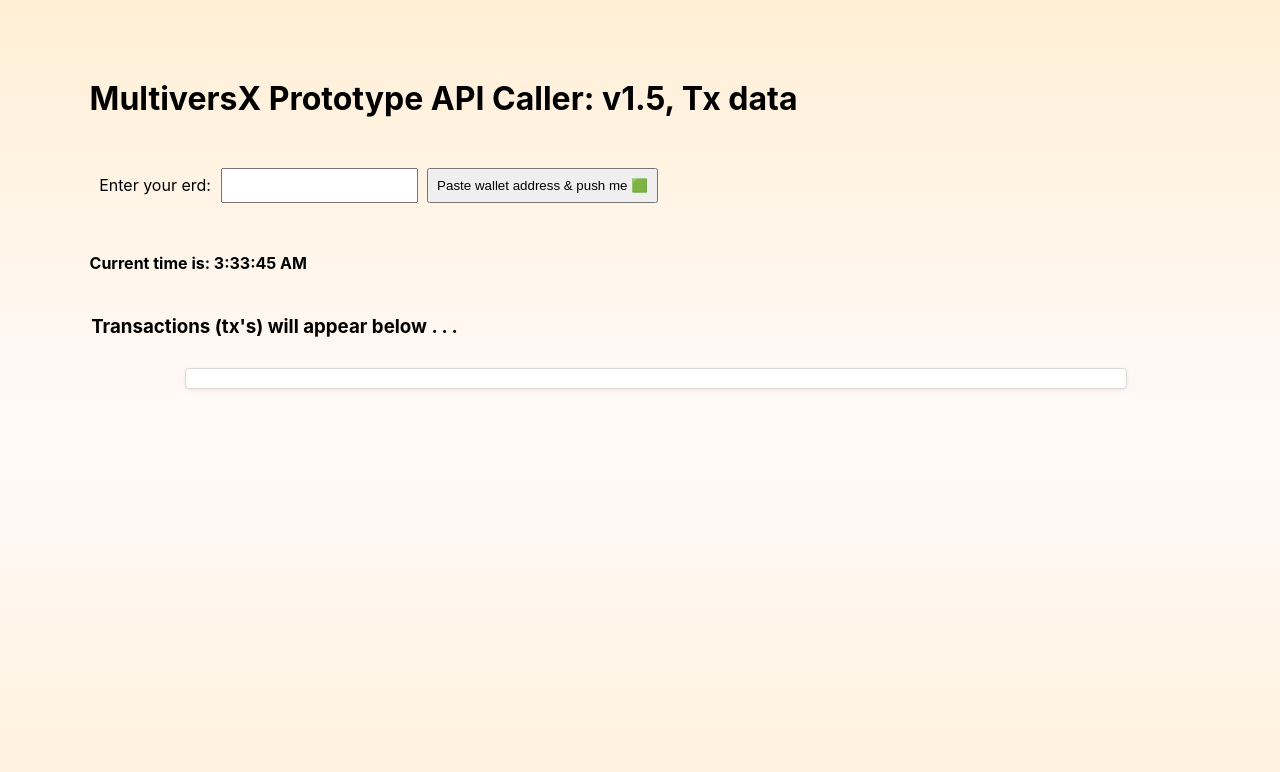
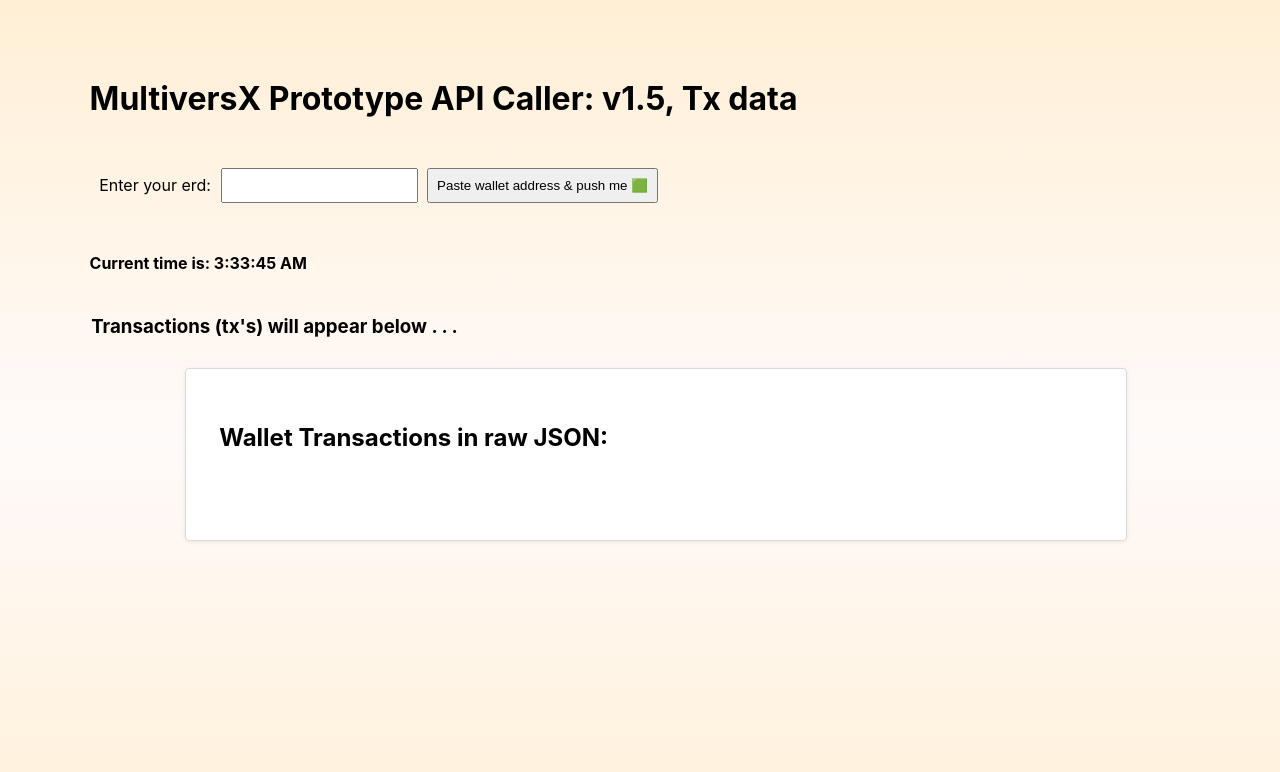
Before and after one commit to jacksmedia/erd-api, a React (Create React App) app: page / in a window 1280 px wide. Shown: the top 772 px of the page. Built offline with nearby package versions, Linux system fonts and the light colour scheme.

Commit message:
🚧 raw API call displaying all values accessed

```diff
--- a/src/App.js
+++ b/src/App.js
@@ -1,5 +1,6 @@
 import './App.css';
 import React, { useState } from 'react';
+import DisplayJSON from './DisplayJson.js';
 
 function App() {
   // Discover current time;
@@ -64,7 +65,8 @@ const processInput = () => {
         <h4>Current time is: {currTime}</h4>
         <h3>Transactions (tx's) will appear below . . .</h3>
         <div className='table-container'>
-          {data.map((item,index) => (
+          <DisplayJSON jsonData={data} />
+          {/* {data.map((item,index) => (
             <div className='table-row'>
               <div className='row-item' key={index}>
                 <div className="caption">
@@ -77,7 +79,7 @@ const processInput = () => {
                 </div>
               </div>
             </div>
-          ))}
+          ))} */}
         </div>
         {/* below is for NFT call, expand into anouther route! */}
         {/* <div className="grid-container">
--- /dev/null
+++ b/src/DisplayJson.js
@@ -0,0 +1,21 @@
+import React from 'react';
+
+const DisplayJSON = ({ jsonData }) => {
+  // Convert the JSON object into an array of key-value pairs
+  const entries = Object.entries(jsonData);
+
+  return (
+    <div>
+      <h2>Wallet Transactions in raw JSON:</h2>
+      <ul>
+        {entries.map(([key, value]) => (
+          <li key={key}>
+            <strong>{key}:</strong> {JSON.stringify(value)}
+          </li>
+        ))}
+      </ul>
+    </div>
+  );
+};
+
+export default DisplayJSON;
```
